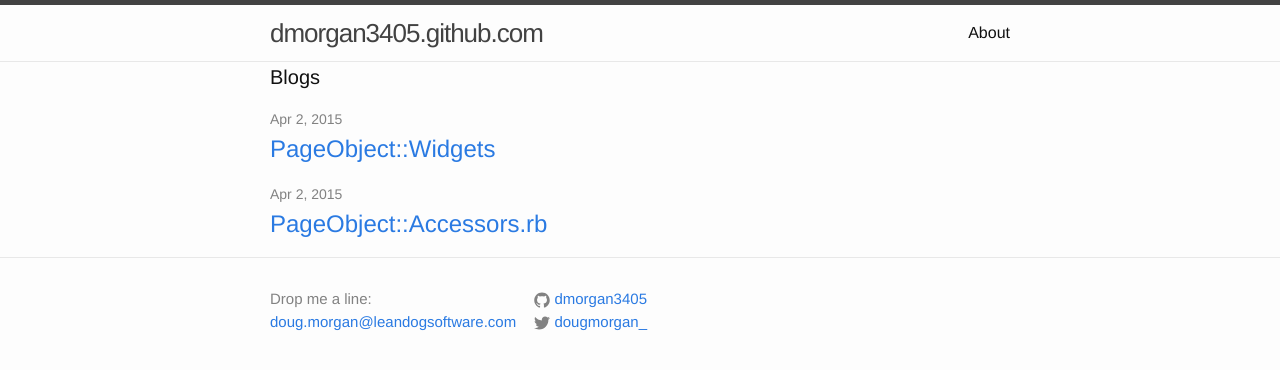
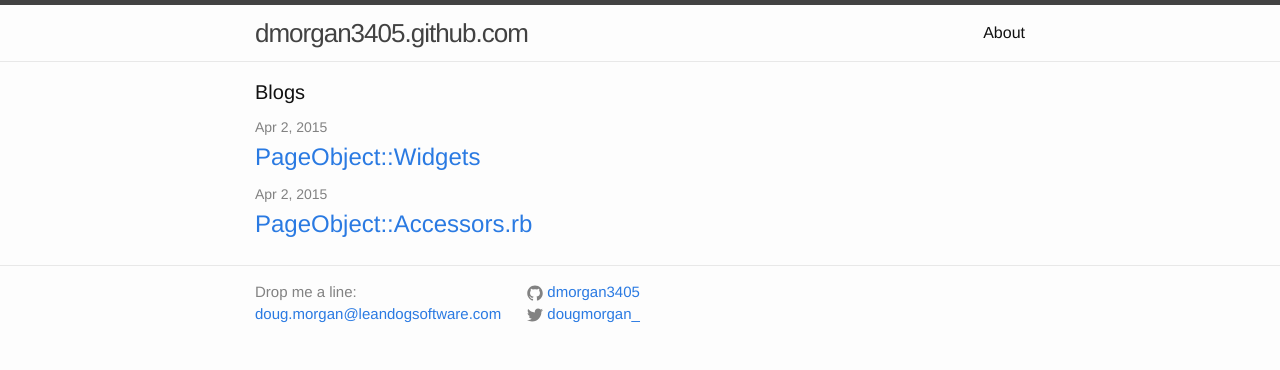
Before and after one commit to dmorgan3405/dmorgan3405.github.io, a Jekyll site: the page built from index.html, in a window 1280 px wide. Shown: the top 370 px of the page. Built offline with Jekyll 4.4.1, drawn with Linux system fonts in a browser that asks for light colours.

Commit message:
Attempt to fix padding

```diff
--- a/_sass/_layout.scss
+++ b/_sass/_layout.scss
@@ -162,7 +162,7 @@
  * Page content
  */
 .page-content {
-    padding-top: $spacing-unit 0;
+    padding: $spacing-unit 0;
 }
 
 .page-heading {
--- a/css/main.scss
+++ b/css/main.scss
@@ -11,7 +11,7 @@ $base-font-size:   16px;
 $small-font-size:  $base-font-size * 0.875;
 $base-line-height: 1.5;
 
-$spacing-unit:     30px;
+$spacing-unit:     15px;
 
 $text-color:       #111;
 $background-color: #fdfdfd;
```
